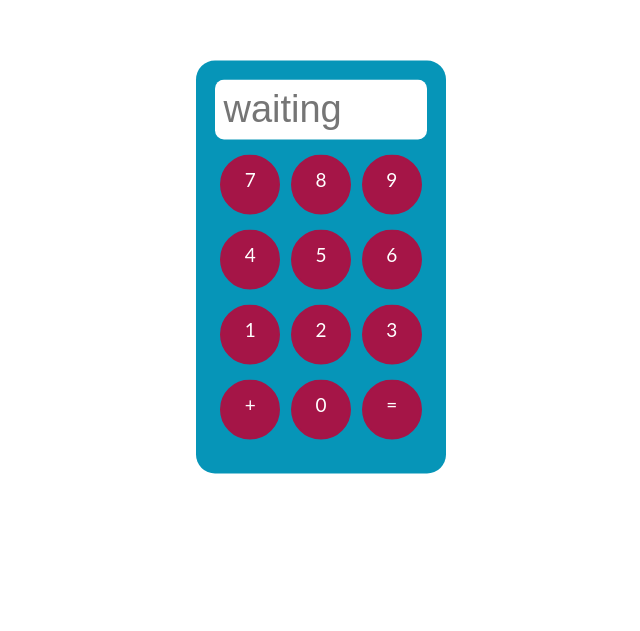
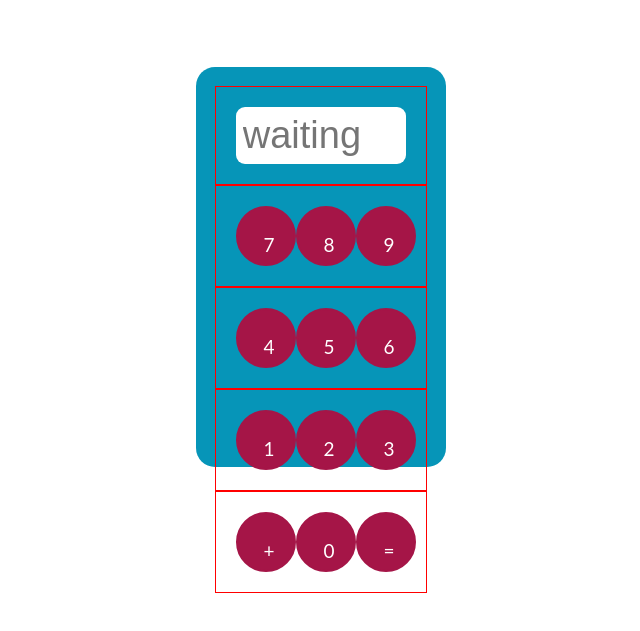
Before and after one commit to agaco/Calculator_in_JS, a plain HTML site: page index.html in a window 1280 px wide. Shown: the part 133-764 px from the top of the page, without its empty margins (319-959 px from the left). Drawn offline with Linux system fonts and the light colour scheme.

Commit message:
flexbox trial

```diff
--- a/index.html
+++ b/index.html
@@ -12,69 +12,34 @@
 </head>
 <body>
    <div class="calculator">
-    <section class="grid-container">
        <div class="row">
-            <div class="col-xs-12 col-m-12 col-l-12">
             <input type="text" id="screen" value="" placeholder="waiting">
-            </div>
        </div>
          <!-- 1 row -->
         <div class="row">
-            <div class="col-xs-4 col-m-4 col-l-4">
                <div class="button-number number">7</div>
-            </div>
-
-            <div class="col-xs-4 col-m-4 col-l-4">
                 <div class="button-number number">8</div>
-            </div>
-
-            <div class="col-xs-4 col-m-4 col-l-4">
                <div class="button-number number">9</div>
-            </div>
         </div>
         <!--2 row -->
         <div class="row">
-            <div class="col-xs-4 col-m-4 col-l-4">
             <div class="button-number number">4</div>
-            </div>
-
-            <div class="col-xs-4 col-m-4 col-l-4">
             <div class="button-number number">5</div>
-            </div>
-
-            <div class="col-xs-4 col-m-4 col-l-4">
             <div class="button-number number">6</div>
-            </div>
         </div>
                 <!-- 3 row -->
         <div class="row">
-            <div class="col-xs-4 col-m-4 col-l-4">
                 <div class="button-number number">1</div>
-            </div>
-
-            <div class="col-xs-4 col-m-4 col-l-4">
                 <div class="button-number number">2</div>
-            </div>
-
-            <div class="col-xs-4 col-m-4 col-l-4">
                 <div class="button-number number">3</div>
-            </div>
         </div>
                 <!-- 4 row -->
         <div class="row">
-            <div class="col-xs-4 col-m-4 col-l-4">
                 <div class="button-number operator number">+</div>
-            </div>
-
-            <div class="col-xs-4 col-m-4 col-l-4">
                 <div class="button-number number">0</div>
-            </div>
-
-            <div class="col-xs-4 col-m-4 col-l-4">
                <div class="button-number sum">=</div>
             </div>
     </div>
-    </section>
     </div>
 </body>
 </html>
--- a/scss/style.scss
+++ b/scss/style.scss
@@ -1,6 +1,6 @@
 /*pierwszy komentarz css*/
 @import "fonts";
-@import "grid";
+//@import "grid";
 //@import "variables";
 @import "rwd";
 
@@ -18,8 +18,32 @@ body, html {
 	font-size: 19px;
 	font-family: 'Lato', sans-serif;
 	}
+.row {
+    display: flex;
+    flex-direction: row;
+    padding: 20px;
+    width: 100%;
+    border: 1px solid red;
 
+}
+.calculator {
+    display: flex;
+    flex-direction: column;
+    //max-width: 340px;
+    width:95%;
+    //min-width: 120px;
+    height: 400px;
+    background-color: #0695B8;
+    padding: 1em;
+    border-radius: 1em;
+    position: absolute;
+    top: 50%;
+    left: 50%;
+    margin-right: -50%;
+    transform: translate(-50%, -50%)
+}
 .button-number {
+    display: flex;
     -webkit-border-radius: 50%;
     -moz-border-radius: 50%;
     border-radius: 50%;
@@ -44,19 +68,6 @@ body, html {
     }
 
 }
-.calculator {
-    //max-width: 340px;
-    width:95%;
-    //min-width: 120px;
-    background-color: #0695B8;
-    padding: 1em;
-    border-radius: 1em;
-    position: absolute;
-    top: 50%;
-    left: 50%;
-    margin-right: -50%;
-    transform: translate(-50%, -50%)
-}
 
 input[type=text] {
     width: 100%;
```
Also changed, not shown: css/style.css, 1 other file. Lines whose indentation alone changed are shown as unchanged.
